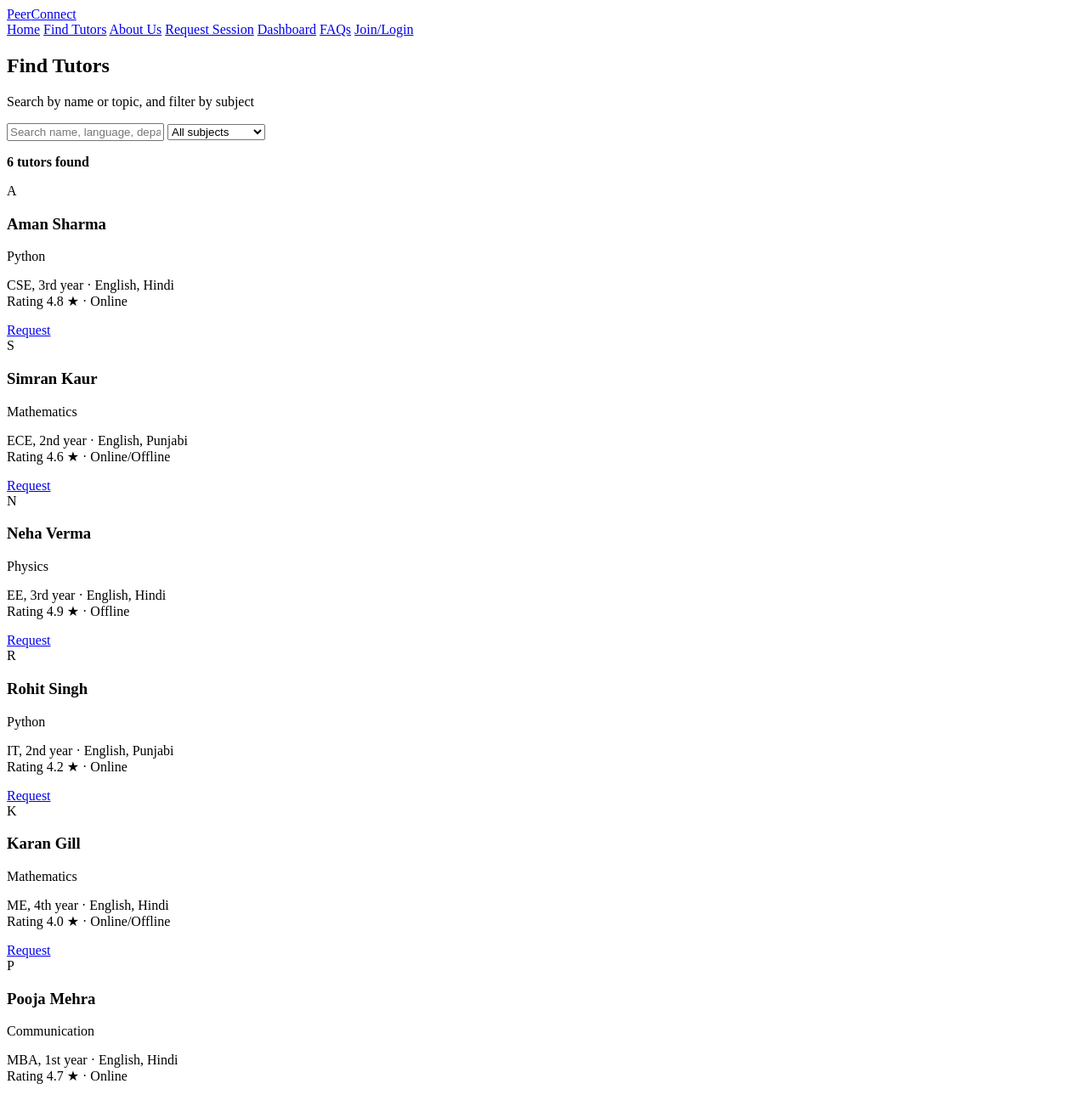
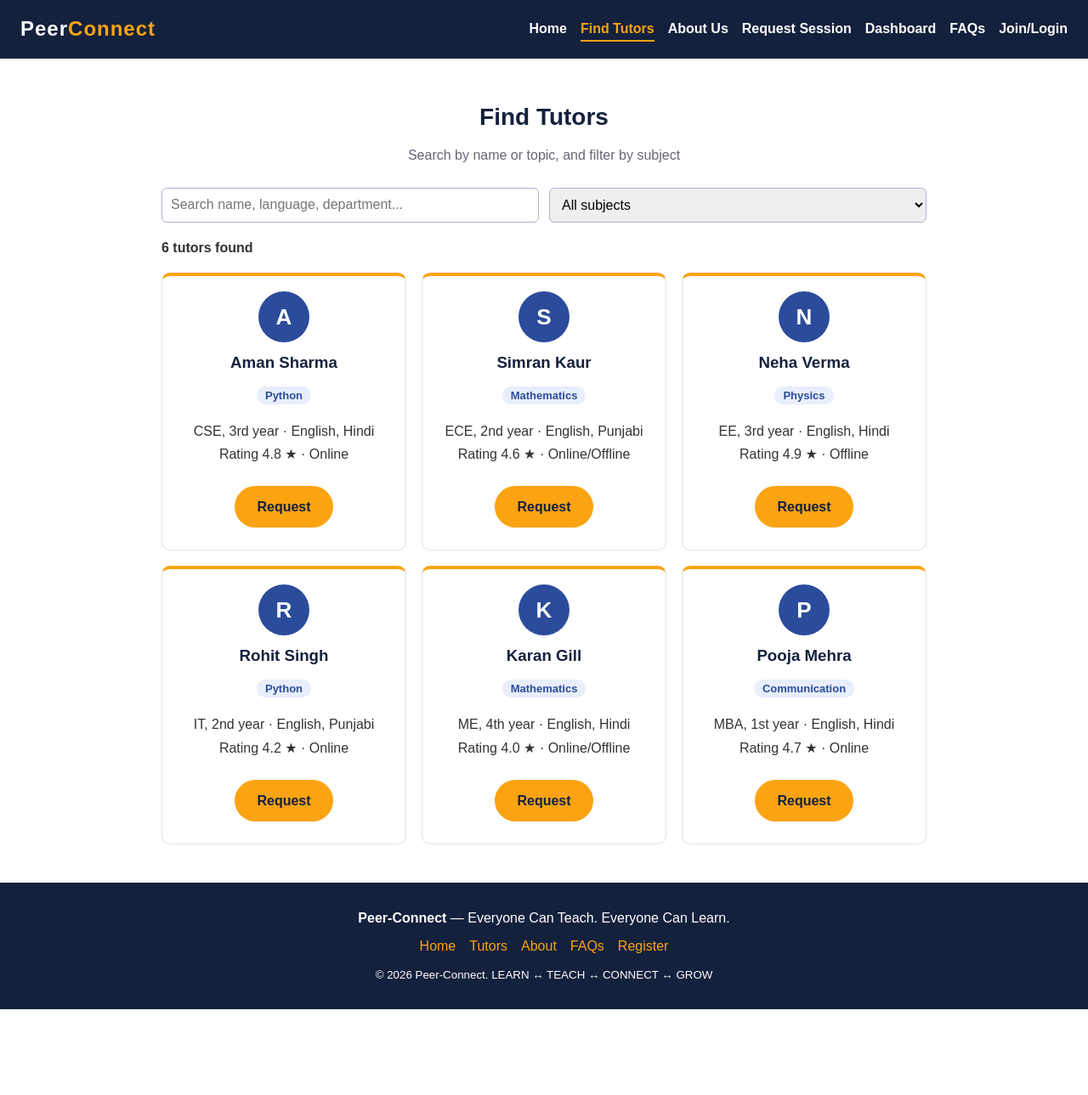
Before and after one commit to shalinikumari18/Peer-Connect, a plain HTML site: page tutors.html in a window 1280 px wide. Shown: the top 1289 px of the page at 85% size. After the commit the page ends 1188 px from the top, so only its background shows below. Drawn offline with Linux system fonts and the light colour scheme.

Commit message:
Update tutors.html

```diff
--- a/tutors.html
+++ b/tutors.html
@@ -4,14 +4,14 @@
 <meta charset="UTF-8">
 <meta name="viewport" content="width=device-width, initial-scale=1">
 <title>Find Tutors | Peer-Connect</title>
-<link rel="stylesheet" href="style (1).css">
+<link rel="stylesheet" href="style.css">
 </head>
 <body>
 <!-- HEADER: same menu on every page so all pages link to each other -->
 <header>
-<a class="logo" href="index (1).html">Peer<span>Connect</span></a>
+<a class="logo" href="index.html">Peer<span>Connect</span></a>
 <nav>
-<a href="index (1).html">Home</a>
+<a href="index.html">Home</a>
 <a class="active" href="tutors.html">Find Tutors</a>
 <a href="about.html">About Us</a>
 <a href="book.html">Request Session</a>
@@ -44,8 +44,8 @@
 </section>
 <footer>
 <p><b>Peer-Connect</b> &mdash; Everyone Can Teach. Everyone Can Learn.</p>
-<p><a href="index (1).html">Home</a><a href="tutors.html">Tutors</a><a href="about.html">About</a><a href="faqs.html">FAQs</a><a href="register.html">Register</a></p>
+<p><a href="index.html">Home</a><a href="tutors.html">Tutors</a><a href="about.html">About</a><a href="faqs.html">FAQs</a><a href="register.html">Register</a></p>
 <p><small>&copy; 2026 Peer-Connect. LEARN &harr; TEACH &harr; CONNECT &harr; GROW</small></p>
 </footer>
-<script src="script (1).js"></script>
+<script src="script.js"></script>
 </body></html>
```
